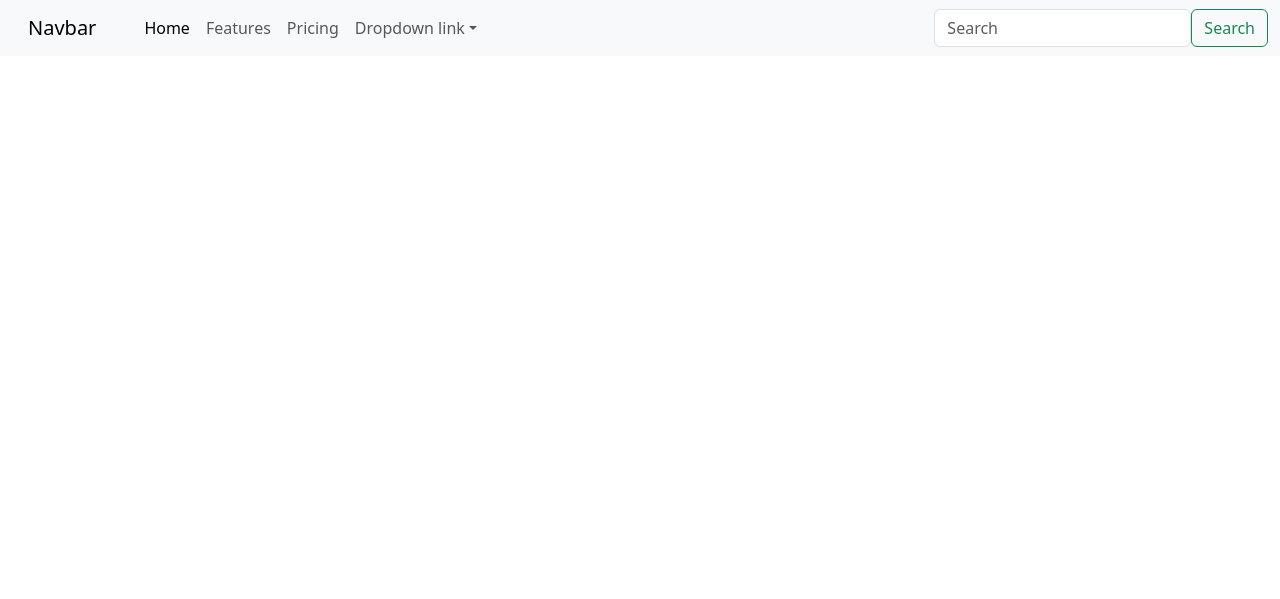
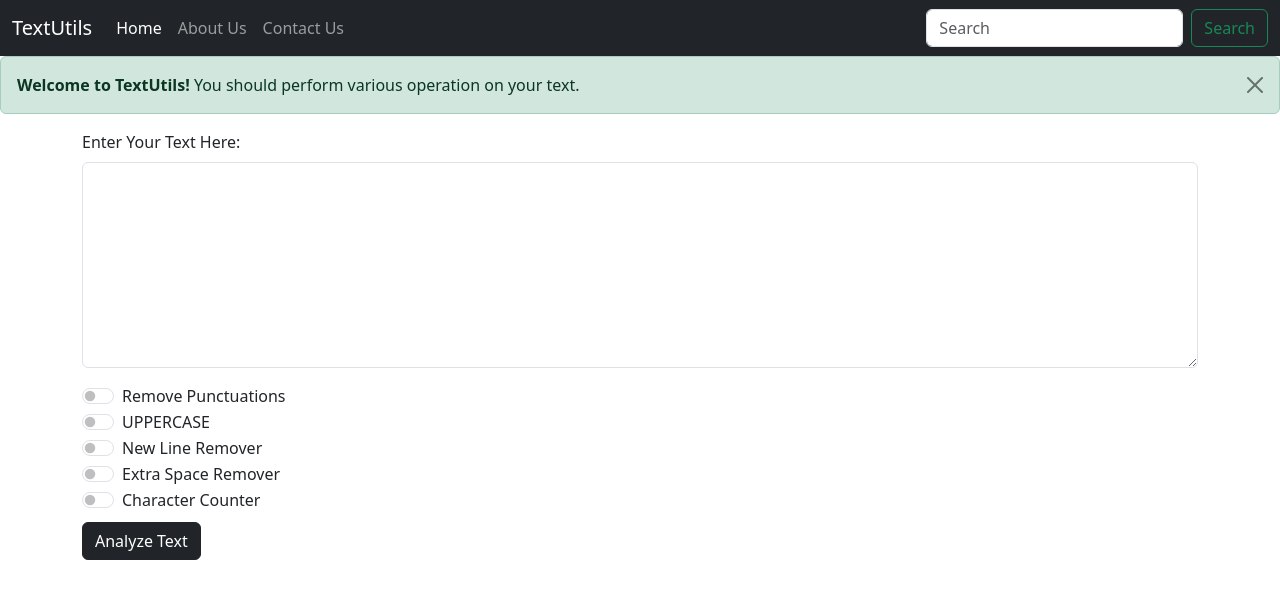
Before and after one commit to Taraansh/textutils_django, a Django app: page / in a window 1280 px wide. Shown: the top 599 px of the page. Run offline with Django 4.2, Linux system fonts and the light colour scheme.

Commit message:
Added links to About us and contact us page

```diff
--- a/textutils/templates/index.html
+++ b/textutils/templates/index.html
@@ -6,37 +6,28 @@
     <meta name="viewport" content="width=device-width, initial-scale=1">
 
     <!-- Bootstrap CSS -->
-    <link rel="stylesheet" href="https://cdn.jsdelivr.net/npm/bootstrap@5.3.0-alpha1/dist/css/bootstrap.rtl.min.css" integrity="sha384-WJUUqfoMmnfkBLne5uxXj+na/c7sesSJ32gI7GfCk4zO4GthUKhSEGyvQ839BC51" crossorigin="anonymous">
+    <link href="https://cdn.jsdelivr.net/npm/bootstrap@5.3.0-alpha1/dist/css/bootstrap.min.css" rel="stylesheet" integrity="sha384-GLhlTQ8iRABdZLl6O3oVMWSktQOp6b7In1Zl3/Jr59b6EGGoI1aFkw7cmDA6j6gD" crossorigin="anonymous">
 
+    <!--NavBar-->
     <title>TextUtils</title>
   </head>
   <body>
-  <nav class="navbar navbar-expand-lg bg-body-tertiary">
+  <nav class="navbar navbar-expand-lg navbar-dark bg-dark">
   <div class="container-fluid">
-    <a class="navbar-brand" href="#">Navbar</a>
+    <a class="navbar-brand" href="#">TextUtils</a>
     <button class="navbar-toggler" type="button" data-bs-toggle="collapse" data-bs-target="#navbarNavDropdown" aria-controls="navbarNavDropdown" aria-expanded="false" aria-label="Toggle navigation">
       <span class="navbar-toggler-icon"></span>
     </button>
     <div class="collapse navbar-collapse" id="navbarNavDropdown">
       <ul class="navbar-nav">
         <li class="nav-item">
-          <a class="nav-link active" aria-current="page" href="#">Home</a>
+          <a class="nav-link active" aria-current="page" href="/">Home</a>
         </li>
         <li class="nav-item">
-          <a class="nav-link" href="#">Features</a>
+          <a class="nav-link" href="/aboutus">About Us</a>
         </li>
         <li class="nav-item">
-          <a class="nav-link" href="#">Pricing</a>
-        </li>
-        <li class="nav-item dropdown">
-          <a class="nav-link dropdown-toggle" href="#" role="button" data-bs-toggle="dropdown" aria-expanded="false">
-            Dropdown link
-          </a>
-          <ul class="dropdown-menu">
-            <li><a class="dropdown-item" href="#">Action</a></li>
-            <li><a class="dropdown-item" href="#">Another action</a></li>
-            <li><a class="dropdown-item" href="#">Something else here</a></li>
-          </ul>
+          <a class="nav-link" href="#">Contact Us</a>
         </li>
       </ul>
     </div>
@@ -46,6 +37,44 @@
     </form>
   </div>
 </nav>
+
+<!--Alert-->
+<div class="alert alert-success alert-dismissible fade show" role="alert">
+  <strong>Welcome to TextUtils!</strong> You should perform various operation on your text.
+  <button type="button" class="btn-close" data-bs-dismiss="alert" aria-label="Close"></button>
+</div>
+
+<!--TextArea-->
+<div class="container">
+  <form action='/analyze' method='get'>
+<div class="mb-3">
+  <label for="exampleFormControlTextarea1" class="form-label">Enter Your Text Here:</label>
+  <textarea class="form-control" name='text' id="exampleFormControlTextarea1" rows="8"></textarea>
+</div>
+<div class="form-check form-switch">
+  <input class="form-check-input" name="removepunc" type="checkbox" role="switch" id="flexSwitchCheckDefault1">
+  <label class="form-check-label" for="flexSwitchCheckDefault1">Remove Punctuations</label>
+</div>
+<div class="form-check form-switch">
+  <input class="form-check-input" name="fullcaps" type="checkbox" role="switch" id="flexSwitchCheckDefault2">
+  <label class="form-check-label" for="flexSwitchCheckDefault2">UPPERCASE</label>
+</div>
+<div class="form-check form-switch">
+  <input class="form-check-input" name="newlineremover" type="checkbox" role="switch" id="flexSwitchCheckDefault3">
+  <label class="form-check-label" for="flexSwitchCheckDefault3">New Line Remover</label>
+</div>
+<div class="form-check form-switch">
+  <input class="form-check-input" name="extraspaceremover" type="checkbox" role="switch" id="flexSwitchCheckDefault4">
+  <label class="form-check-label" for="flexSwitchCheckDefault4">Extra Space Remover</label>
+</div>
+<div class="form-check form-switch">
+  <input class="form-check-input" name="charcounter" type="checkbox" role="switch" id="flexSwitchCheckDefault5">
+  <label class="form-check-label" for="flexSwitchCheckDefault5">Character Counter</label>
+</div>
+    <button type="submit" class="btn btn-dark mt-2">Analyze Text</button>
+    </form>
+</div>
+
     <script src="https://cdn.jsdelivr.net/npm/bootstrap@5.3.0-alpha1/dist/js/bootstrap.bundle.min.js" integrity="sha384-w76AqPfDkMBDXo30jS1Sgez6pr3x5MlQ1ZAGC+nuZB+EYdgRZgiwxhTBTkF7CXvN" crossorigin="anonymous"></script>
   </body>
 </html>
```
